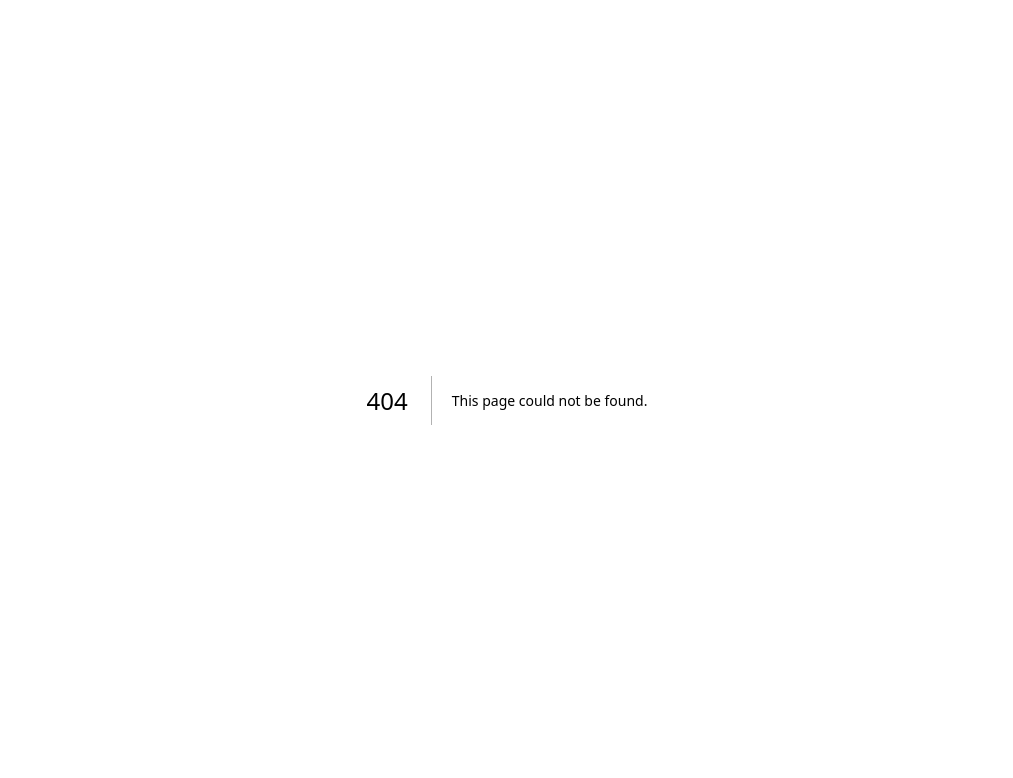
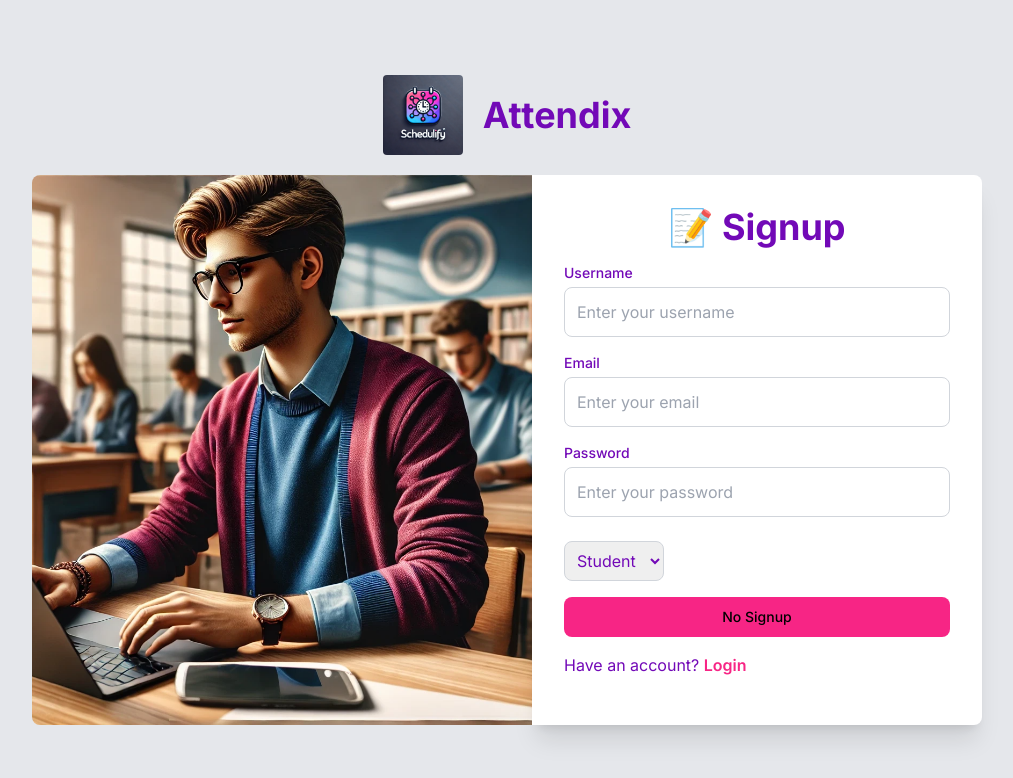
Before and after one commit to NavvAbhishek/Schedulify, a Next.js app: page /signup in a window 1280 px wide. Before the commit this address had no page. Shown: the top 778 px of the page, without its empty margins (133-1146 px from the left). Built offline with nearby package versions, Linux system fonts and the light colour scheme.

Commit message:
Add Signup Ui

```diff
--- a/src/app/login/page.tsx
+++ b/src/app/signup/page.tsx
@@ -5,27 +5,29 @@ import { useRouter } from "next/navigation";
 import axios from "axios";
 import toast from "react-hot-toast";
 import Image from "next/image";
-import Img from "../../../public/login_img.png";
+import Img from "../../../public/signup_img.png";
 
-const LoginPage = () => {
+const SignupPage = () => {
   const router = useRouter();
   const [user, setUser] = useState({
     email: "",
     password: "",
+    username: "",
+    role: "student",
   });
 
   const [buttonDisabled, setButtonDisabled] = useState(false);
   const [loading, setLoading] = useState(false);
 
-  const onLogin = async () => {
+  const onSignup = async () => {
     try {
+      console.log("Sending user data:", user);
       setLoading(true);
-      const response = await axios.post("/api/users/login", user);
-      console.log("Login success", response.data);
-      toast.success("Login success");
-      router.push("/profile");
+      const response = await axios.post("/api/users/signup", user);
+      console.log("Signup success", response.data);
+      router.push("/login");
     } catch (error: any) {
-      console.log("Login failed", error.message);
+      console.log("Signup failed", error.message);
       toast.error(error.message);
     } finally {
       setLoading(false);
@@ -33,7 +35,11 @@ const LoginPage = () => {
   };
 
   useEffect(() => {
-    if (user.email.length > 0 && user.password.length > 0) {
+    if (
+      user.email.length > 0 &&
+      user.password.length > 0 &&
+      user.username.length > 0
+    ) {
       setButtonDisabled(false);
     } else {
       setButtonDisabled(true);
@@ -50,20 +56,34 @@ const LoginPage = () => {
           height={80}
           className="rounded w-[60px] h-[60px] md:w-[80px] md:h-[80px]"
         />
-        <h1 className="text-2xl text-purple md:text-4xl font-bold">Schedulify</h1>
+        <h1 className="text-2xl text-purple md:text-4xl font-bold">Attendix</h1>
       </div>
       <div className="flex md:flex-row flex-col">
         <div className="mt-3 md:mt-0">
           <Image
             src={Img}
-            alt="login_img"
+            alt="logo"
             className="w-[400px] md:w-[500px] h-[550px] object-cover md:rounded-s-lg"
           />
         </div>
         <div className="bg-white text-purple shadow-xl p-8 h-[550px] w-[400px] md:w-[450px] mb-10 md:mb-0 md:rounded-e-lg">
           <h1 className="font-bold text-center mb-4 text-4xl">
-            {loading ? "⌛ Processing..." : "🔒 Login"}
+            {loading ? "⌛ Processing..." : "📝 Signup"}
           </h1>
+          <label
+            htmlFor="username"
+            className="block text-sm font-medium  mb-1"
+          >
+            Username
+          </label>
+          <input
+            className="p-3 border border-gray-300 rounded-lg text-black w-full mb-4 focus:border-purple focus:ring focus:ring-purple transition duration-200"
+            type="text"
+            id="username"
+            value={user.username}
+            onChange={(e) => setUser({ ...user, username: e.target.value })}
+            placeholder="Enter your username"
+          />
 
           <label
             htmlFor="email"
@@ -72,7 +92,7 @@ const LoginPage = () => {
             Email
           </label>
           <input
-            className="p-3 border border-purple rounded-lg text-purple w-full mb-4 focus:border-purple focus:ring focus:ring-purple transition duration-200"
+            className="p-3 border border-gray-300 rounded-lg text-black w-full mb-4 focus:border-purple focus:ring focus:ring-purple transition duration-200"
             type="text"
             id="email"
             value={user.email}
@@ -82,32 +102,44 @@ const LoginPage = () => {
 
           <label
             htmlFor="password"
-            className="block text-sm font-medium  mb-1"
+            className="block text-sm font-medium t mb-1"
           >
             Password
           </label>
           <input
-            className="p-3 border border-purple rounded-lg text-purple w-full mb-6 focus:border-purple focus:ring focus:ring-purple transition duration-200"
+            className="p-3 border border-gray-300 rounded-lg text-black w-full mb-6 focus:border-purple focus:ring focus:ring-purple transition duration-200"
             type="password"
             id="password"
             value={user.password}
             onChange={(e) => setUser({ ...user, password: e.target.value })}
             placeholder="Enter your password"
           />
-
+          {/* //! ----------------------Dropdown menu------------------------ */}
+          <div className="mb-4">
+            <select
+              value={user.role}
+              onChange={(e) => setUser({ ...user, role: e.target.value })}
+              className="p-2 border border-gray-300 rounded-lg"
+            >
+              <option value="student">Student</option>
+              <option value="teacher">Teacher</option>
+              <option value="admin">Admin</option>
+            </select>
+          </div>
+          {/* //! ----------------------Signup Button------------------------ */}
           <button
-            onClick={onLogin}
+            onClick={onSignup}
             type="button"
             className="
-            w-full font-medium rounded-lg text-sm text-white pink-button mb-4
-            transition duration-200 ease-in-out transform hover:scale-105"
+        w-full font-medium rounded-lg text-sm pink-button mb-4
+        transition duration-200 ease-in-out transform hover:scale-105"
           >
-            {buttonDisabled ? "No Login" : "Login"}
+            {buttonDisabled ? "No Signup" : "Signup"}
           </button>
           <div>
-            Don&apos;t have an account?{" "}
+            Have an account?{" "}
             <span className="font-semibold text-pink transition duration-200">
-              <Link href="/signup">Signup</Link>
+              <Link href="/login">Login</Link>
             </span>
           </div>
         </div>
@@ -116,4 +148,4 @@ const LoginPage = () => {
   );
 };
 
-export default LoginPage;
+export default SignupPage;
```
Also changed, not shown: public/signup_img.png (added).
